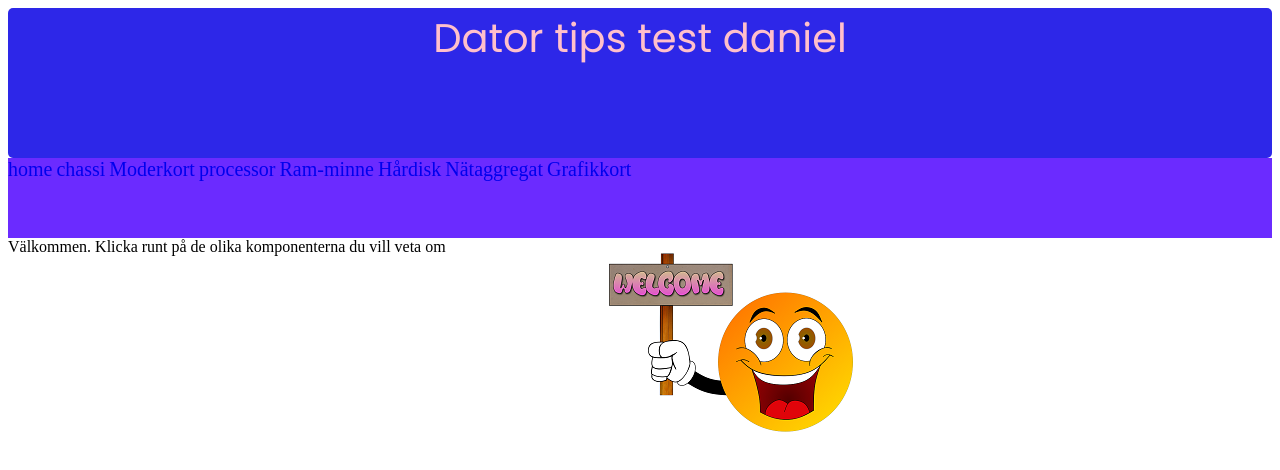
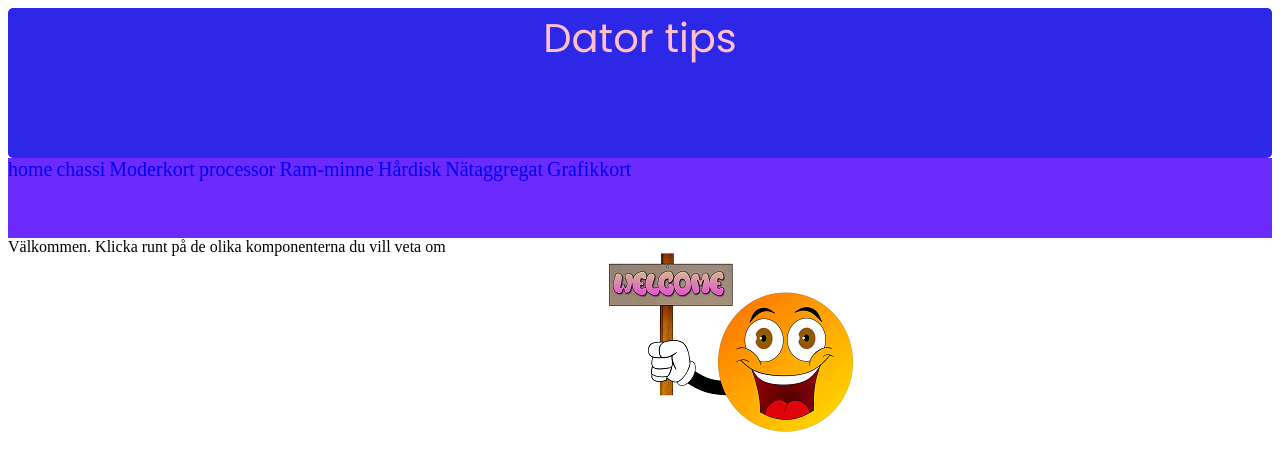
Before and after one commit to Thewildprawn/Thewildprawn.github.io, a plain HTML site: page index.html in a window 1280 px wide. Drawn offline with Linux system fonts and the light colour scheme.

Commit message:
Add files via upload
change

```diff
--- a/index.html
+++ b/index.html
@@ -12,7 +12,7 @@
 
     <header>
     Dator tips
-    test daniel
+
 
     </header>
 
```
